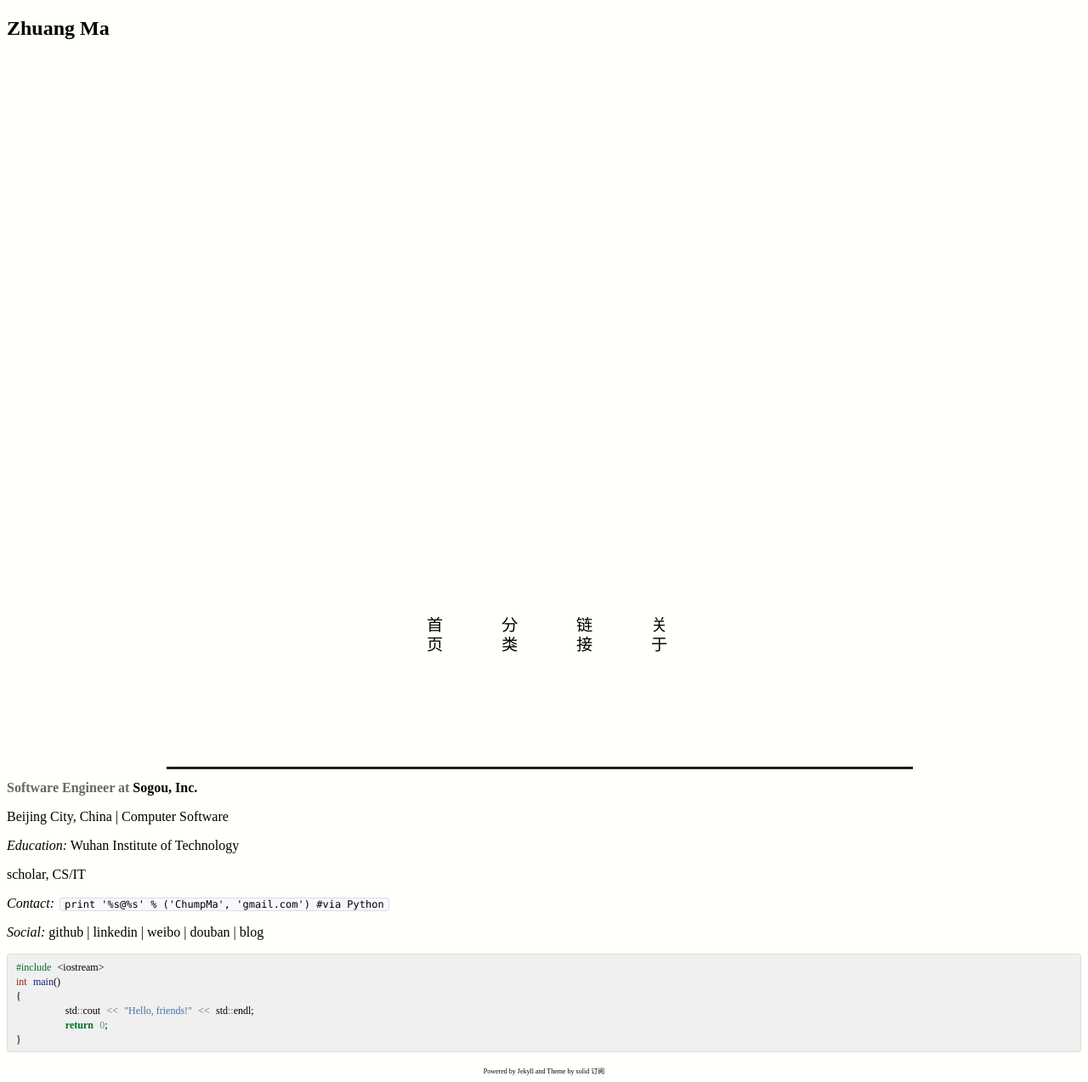
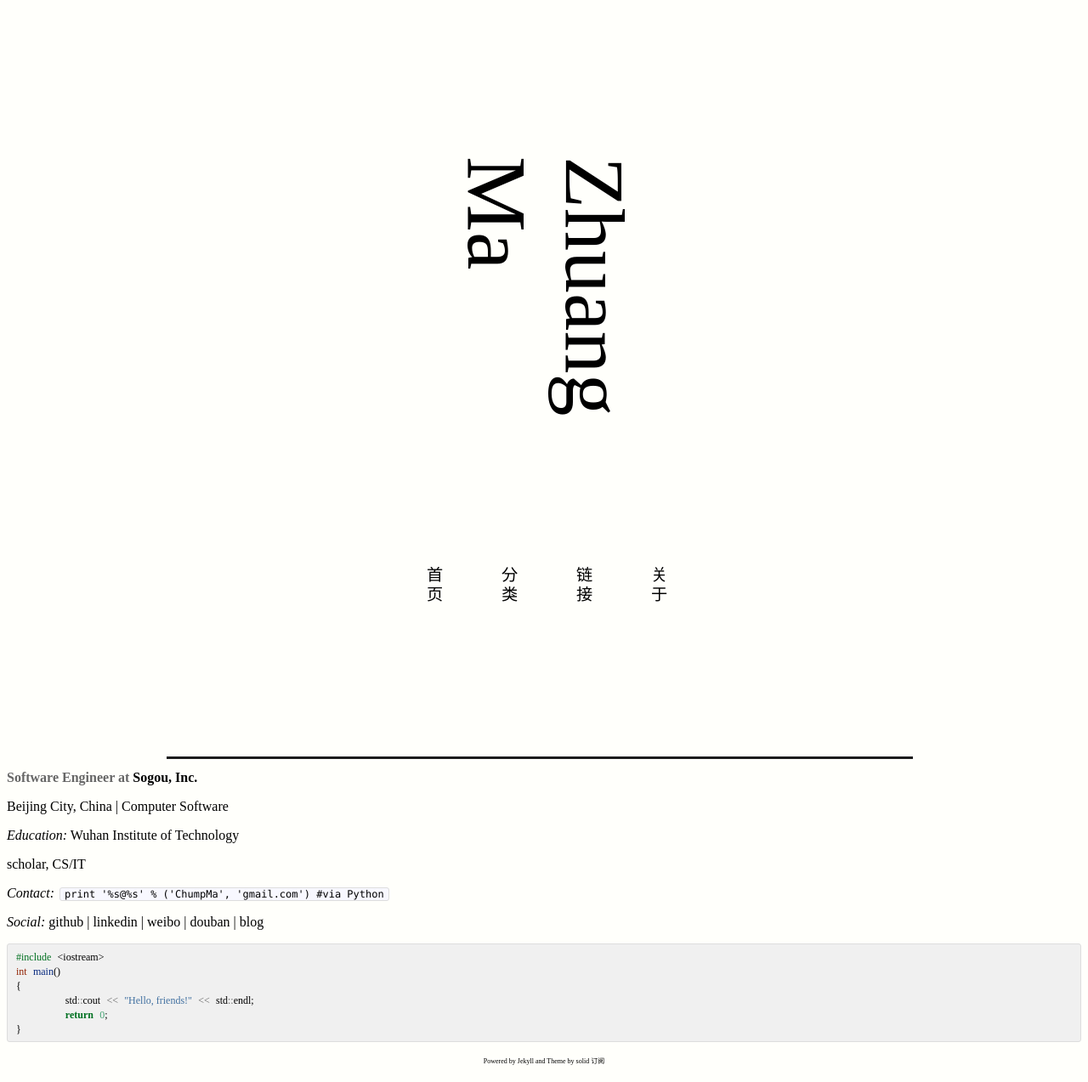
Before and after one commit to Makuraryu/Makuraryu.github.io, a Jekyll site: the page built from pages/about.md, in a window 1280 px wide. Shown: the whole page at 85% size. Built offline with Jekyll 4.4.1, drawn with Linux system fonts in a browser that asks for light colours; some web fonts are replaced.

Commit message:
Add files via upload

```diff
--- a/_layouts/page.html
+++ b/_layouts/page.html
@@ -1,7 +1,11 @@
 {% include header.html %}
 <div class="container">
     <div id="cover">
-        <h2> {{ page.title }} </h2>
+        <div id="title">
+            <span class="titile">
+                {{ page.title }}
+            </span>
+        </div>
         {% include navigation.html %}
     </div>
     <div class="main">
```
Also changed, not shown: _layouts/post.html (+7 -1 lines).
